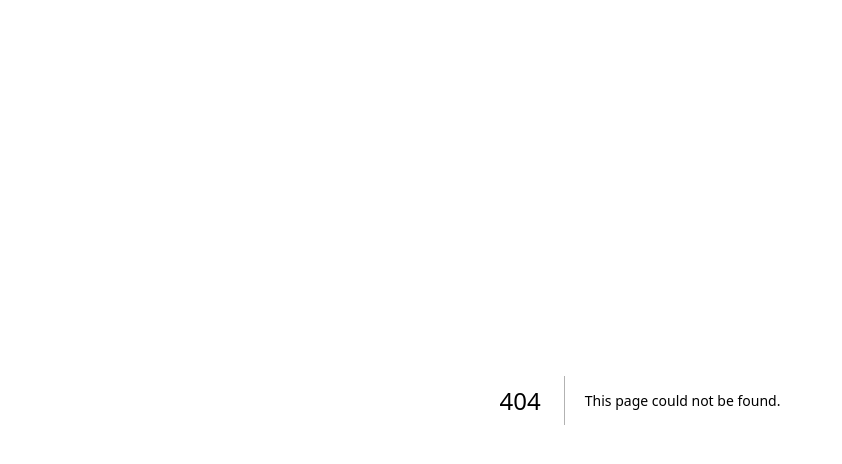
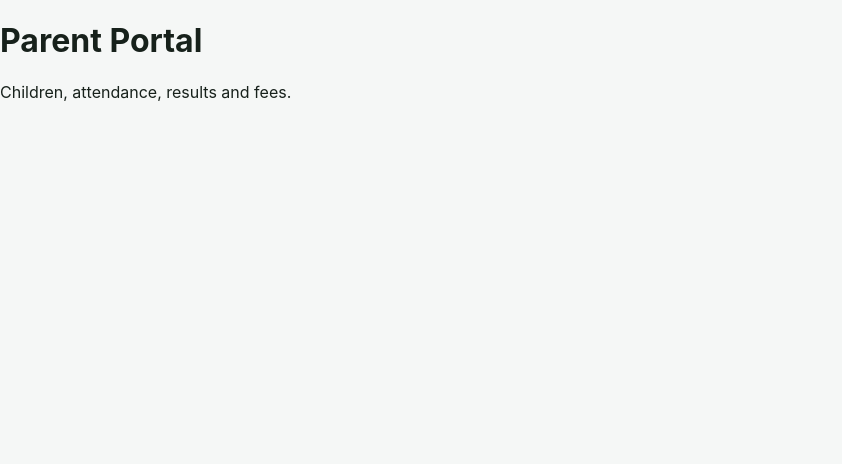
Before and after one commit to greenbasket-labs/GB-demo-school, a Next.js app: page /portal in a window 1280 px wide. Before the commit this address had no page. Shown: the top 464 px of the page, without its empty margins (0-842 px from the left). Built offline with nearby package versions, Linux system fonts and the light colour scheme.

Commit message:
Add parent portal demo

```diff
--- /dev/null
+++ b/app/portal/page.tsx
@@ -0,0 +1,3 @@
+export default function Portal() {
+  return <main><h1>Parent Portal</h1><p>Children, attendance, results and fees.</p></main>
+}
```
